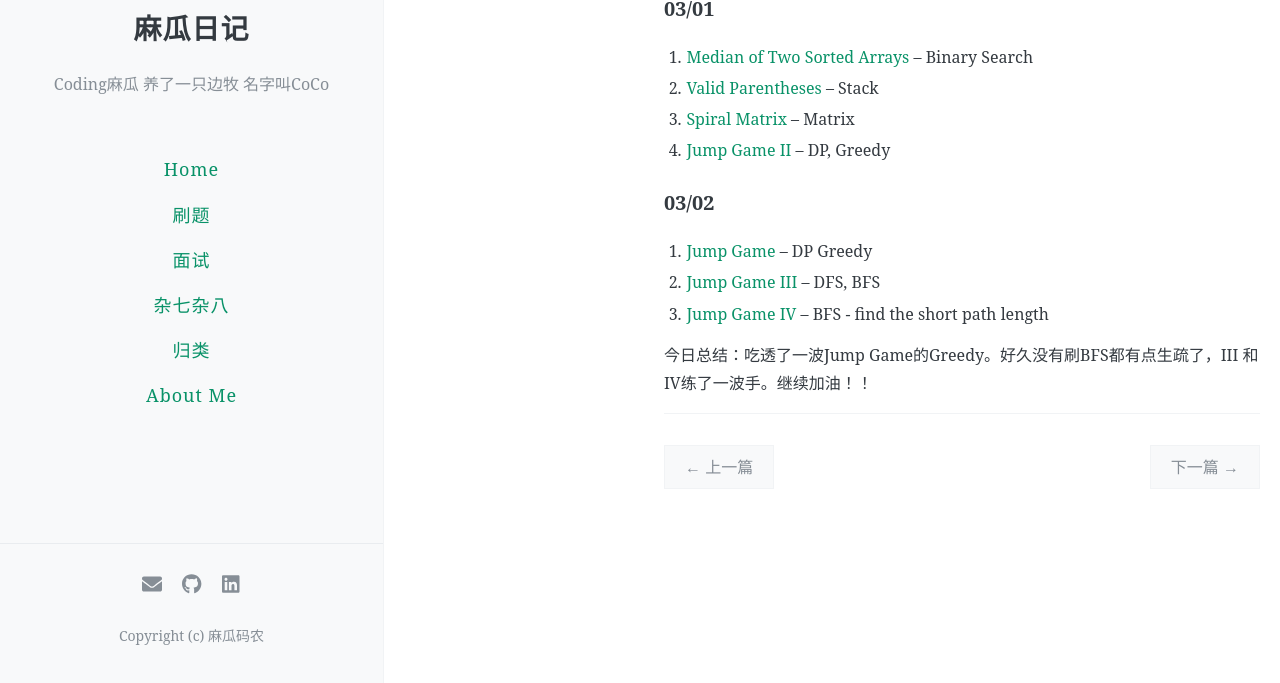
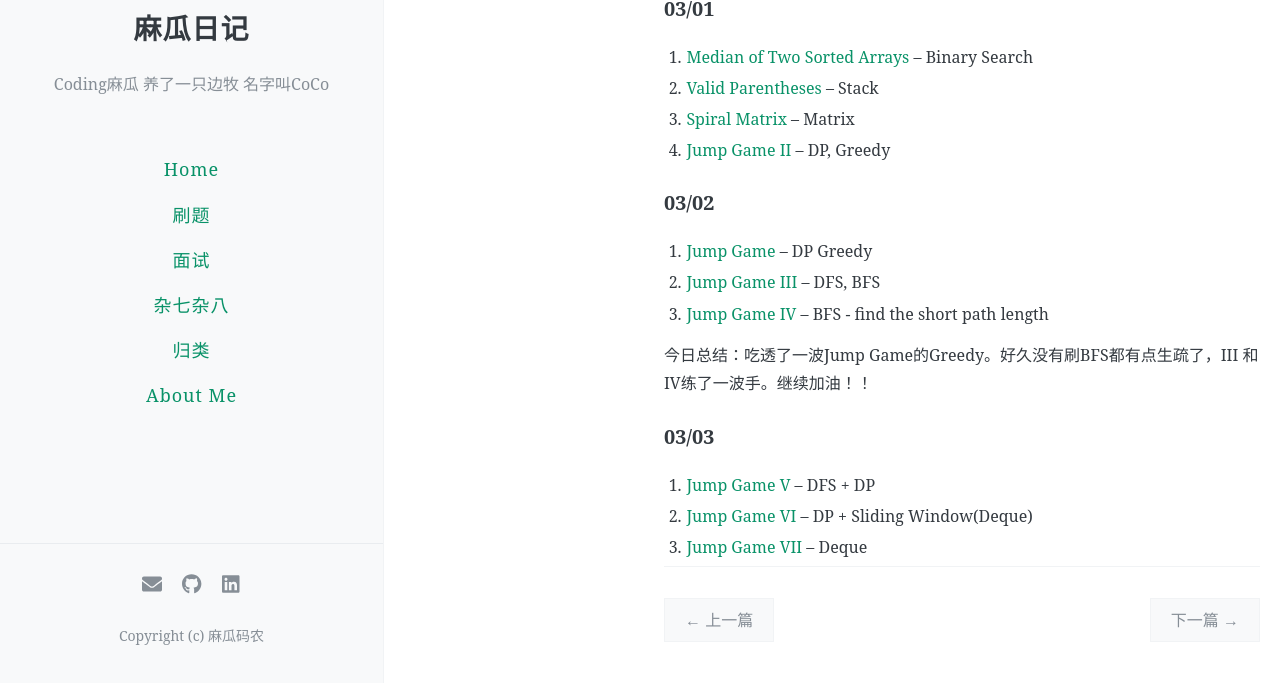
Before and after one commit to bfding95/bfding95.Github.io, a Jekyll site: the page built from _posts/2022-03-01-March-leetcode-record.md, in a window 1280 px wide and 977 px high, cut to the strip 294-977 px from the top of the window. Built offline with Jekyll 4.4.1, drawn with Linux system fonts in a browser that asks for light colours; comment, search, counter and statistics services are not loaded.

Commit message:
3.3 update

```diff
--- a/_posts/2022-03-01-March-leetcode-record.md
+++ b/_posts/2022-03-01-March-leetcode-record.md
@@ -23,6 +23,11 @@ ToDo: 熟悉熟练BackTracking题目
 ### 03/02
 1. [Jump Game](https://leetcode.com/problems/jump-game/) -- DP Greedy
 2. [Jump Game III](https://leetcode.com/problems/jump-game-iii/) -- DFS, BFS
-3. [Jump Game IV](https://leetcode.com/problems/spiral-matrix/) -- BFS - find the short path length
+3. [Jump Game IV](https://leetcode.com/problems/jump-game-iv/) -- BFS - find the short path length
 
 今日总结：吃透了一波Jump Game的Greedy。好久没有刷BFS都有点生疏了，III 和IV练了一波手。继续加油！！
+
+### 03/03
+1. [Jump Game V](https://leetcode.com/problems/jump-game-v/) -- DFS + DP
+2. [Jump Game VI](https://leetcode.com/problems/jump-game-vi/) -- DP + Sliding Window(Deque)
+3. [Jump Game VII](https://leetcode.com/problems/jump-game-vii/) -- Deque
```
